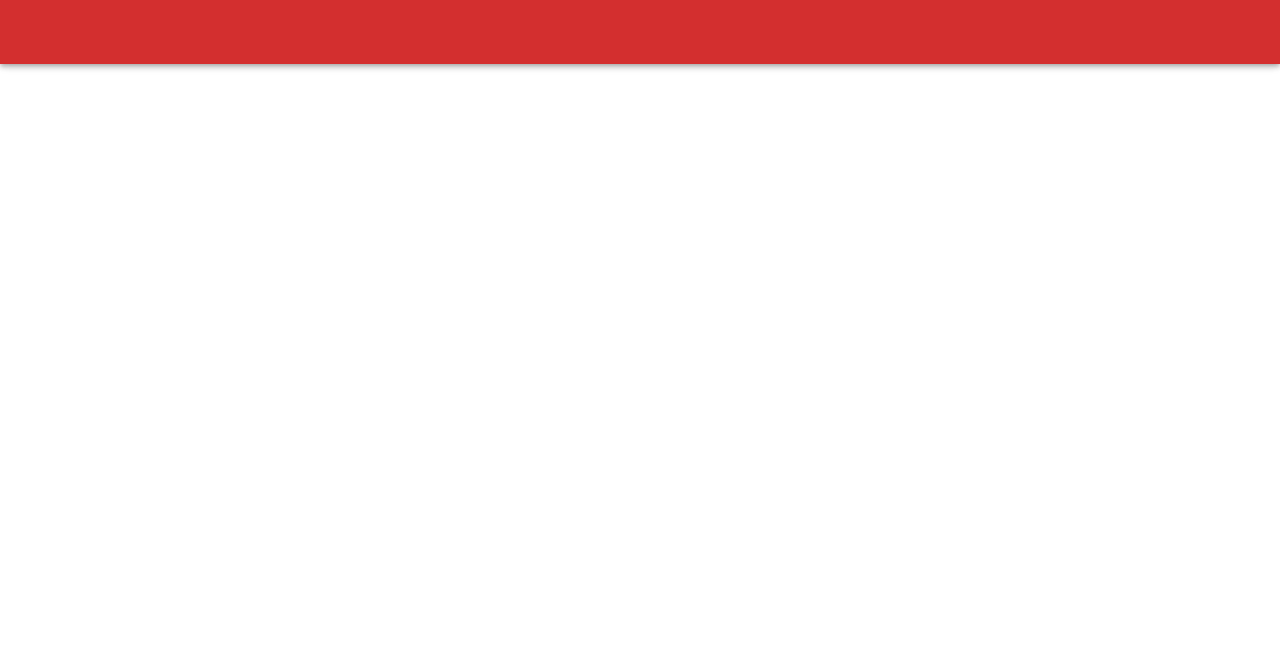
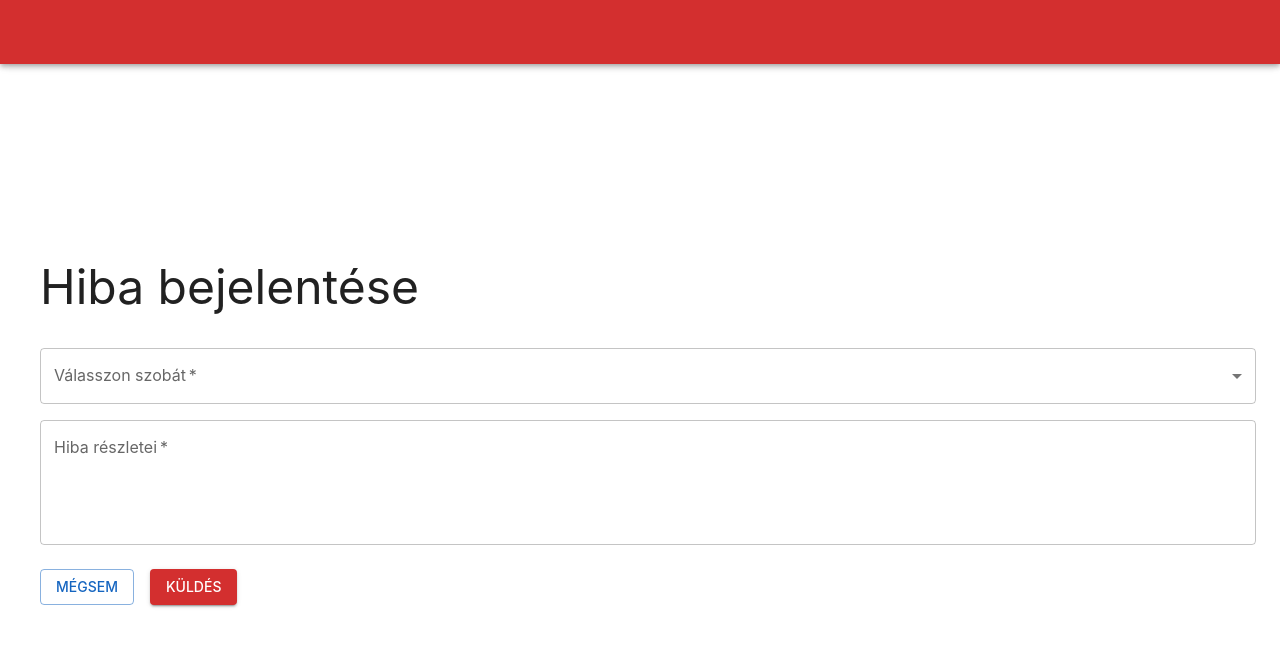
Before and after one commit to PEDreamTeam/hibavonal, a React (Vite) app in the folder hibavonal-fe/: page /create in a window 1280 px wide. Before the commit this address had no page. Shown: the top 646 px of the page. Built offline with nearby package versions, Linux system fonts and the light colour scheme; some icons are missing.

Commit message:
Create a ticket by a student - frontend

```diff
--- a/hibavonal-fe/src/App.jsx
+++ b/hibavonal-fe/src/App.jsx
@@ -2,6 +2,7 @@ import { Routes, Route } from 'react-router-dom';
 import Layout from './components/Layout';
 import Home from './pages/home/Home';
 import Login from './pages/login/Login';
+import Create from './pages/create/Create';
 
 function App() {
   return (
@@ -9,6 +10,7 @@ function App() {
       <Routes>
         <Route path="/" element={<Home />} />
         <Route path="/login" element={<Login />} />
+        <Route path="/create" element={<Create />} />
       </Routes>
     </Layout>
   );
--- /dev/null
+++ b/hibavonal-fe/src/pages/create/Create.jsx
@@ -0,0 +1,140 @@
+import { useState } from 'react';
+import { useNavigate } from 'react-router-dom';
+import {
+  Container,
+  Box,
+  Typography,
+  TextField,
+  Button,
+  MenuItem,
+  Stack,
+  Alert,
+} from '@mui/material';
+
+const rooms = ['101', '102', '103', '104', 'Auditorium'];
+
+function generateUuid() {
+  return 'xxxxxxxx-xxxx-4xxx-yxxx-xxxxxxxxxxxx'.replace(/[xy]/g, (c) => {
+    const r = (Math.random() * 16) | 0;
+    const v = c === 'x' ? r : (r & 0x3) | 0x8;
+    return v.toString(16);
+  });
+}
+
+export default function Create() {
+  const [room, setRoom] = useState('');
+  const [description, setDescription] = useState('');
+  const [error, setError] = useState('');
+  const [success, setSuccess] = useState('');
+  const [loading, setLoading] = useState(false);
+  const navigate = useNavigate();
+
+  const handleSubmit = async (event) => {
+    event.preventDefault();
+    setError('');
+    setSuccess('');
+
+    if (!room || !description) {
+      setError('Kérlek válassz szobát és írd le a hibát.');
+      return;
+    }
+
+    const existingStudentId = localStorage.getItem('studentId');
+    const studentId = existingStudentId || generateUuid();
+    localStorage.setItem('studentId', studentId);
+
+    setLoading(true);
+
+    try {
+      const response = await fetch('/tickets/create', {
+        method: 'POST',
+        headers: {
+          'Content-Type': 'application/json',
+        },
+        body: JSON.stringify({
+          room,
+          description,
+          studentId,
+        }),
+      });
+
+      if (!response.ok) {
+        const responseBody = await response.json().catch(() => null);
+        throw new Error(responseBody?.message || 'Beküldés sikertelen');
+      }
+
+      setSuccess('A hiba sikeresen elküldve.');
+      setRoom('');
+      setDescription('');
+    } catch (fetchError) {
+      setError(fetchError.message || 'Beküldés közben hiba történt.');
+    } finally {
+      setLoading(false);
+    }
+  };
+
+  return (
+    <Container maxWidth="sm">
+      <Box
+        component="form"
+        onSubmit={handleSubmit}
+        sx={{
+          py: 8,
+          display: 'flex',
+          flexDirection: 'column',
+          gap: 2,
+          width: '95vw',
+        }}
+      >
+        <Typography variant="h3" component="h1" gutterBottom>
+          Hiba bejelentése
+        </Typography>
+
+        {error && <Alert severity="error">{error}</Alert>}
+        {success && <Alert severity="success">{success}</Alert>}
+
+        <TextField
+          select
+          label="Válasszon szobát"
+          value={room}
+          onChange={(event) => setRoom(event.target.value)}
+          required
+        >
+          {rooms.map((roomOption) => (
+            <MenuItem key={roomOption} value={roomOption}>
+              {roomOption}
+            </MenuItem>
+          ))}
+        </TextField>
+
+        <TextField
+          label="Hiba részletei"
+          value={description}
+          onChange={(event) => setDescription(event.target.value)}
+          multiline
+          rows={4}
+          required
+        />
+
+        <Stack direction="row" spacing={2} sx={{ pt: 1 }}>
+          <Button
+            variant="outlined"
+            color="secondary"
+            onClick={() => navigate('/')}
+            disabled={loading}
+          >
+            Mégsem
+          </Button>
+          <Button
+            type="submit"
+            variant="contained"
+            color="primary"
+            disabled={loading}
+          >
+            {loading ? 'Küldés...' : 'Küldés'}
+          </Button>
+        </Stack>
+      </Box>
+    </Container>
+  );
+}
--- a/hibavonal-fe/src/pages/home/Home.jsx
+++ b/hibavonal-fe/src/pages/home/Home.jsx
@@ -1,4 +1,4 @@
-import { Container, Box, Typography, Button } from '@mui/material';
+import { Container, Box, Typography, Button, Stack } from '@mui/material';
 import { Link as RouterLink } from 'react-router-dom';
 
 export default function Home() {
@@ -19,15 +19,28 @@ export default function Home() {
         <Typography variant="h6" color="textSecondary" paragraph>
           Welcome to the home page!
         </Typography>
+        <Stack direction="column" spacing={2} sx={{ width: '100%' }}>
+          <Button
+            component={RouterLink}
+            to="/create"
+            variant="contained"
+            color="primary"
+            size="large"
+            fullWidth
+          >
+            Hiba bejelentése
+          </Button>
           <Button
             component={RouterLink}
             to="/login"
-          variant="contained"
+            variant="outlined"
             color="primary"
             size="large"
+            fullWidth
           >
             Go to Login
           </Button>
+        </Stack>
       </Box>
     </Container>
   );
```
Also changed, not shown: 1 other file (tests, documents, lock files or other folders). Lines whose indentation alone changed are shown as unchanged.
